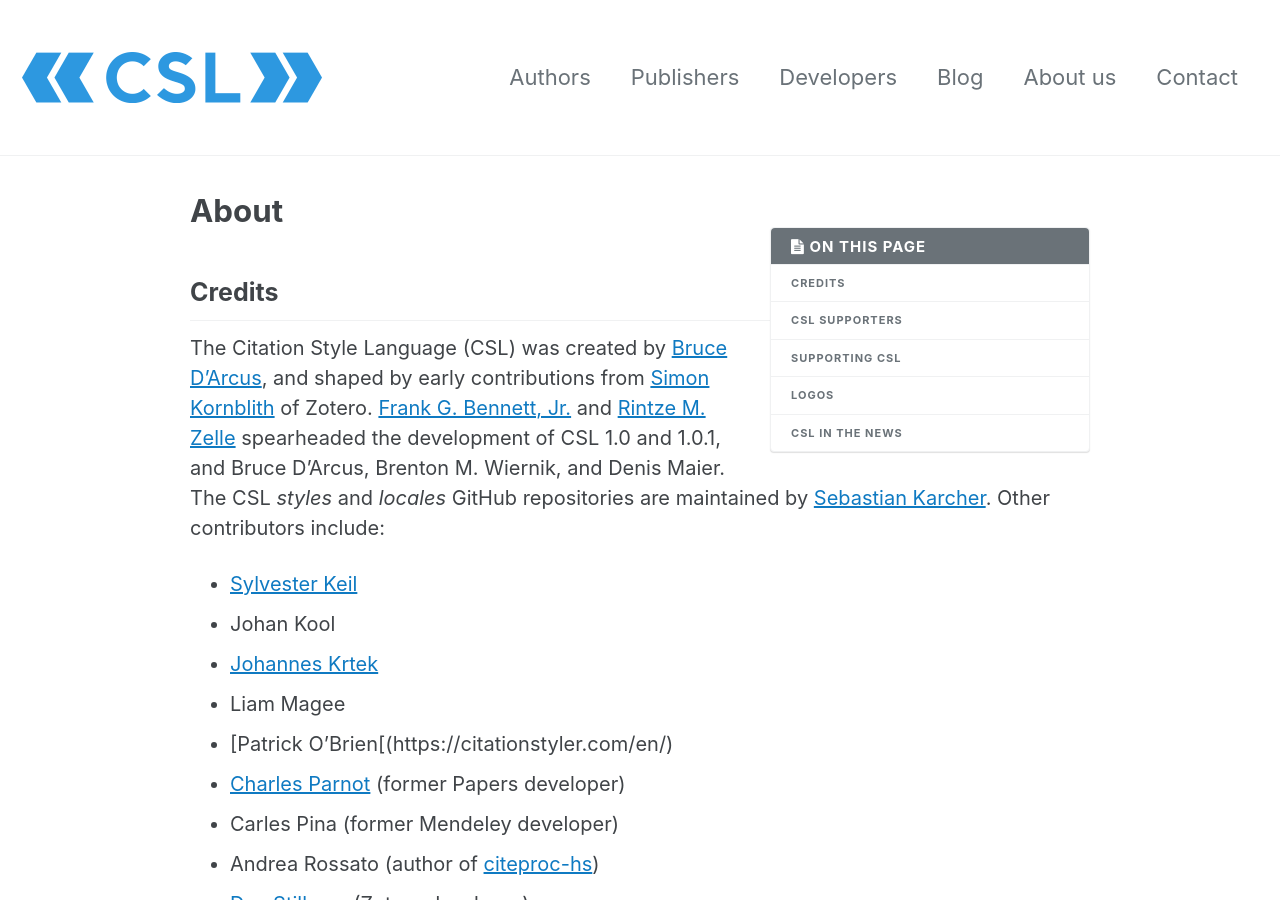
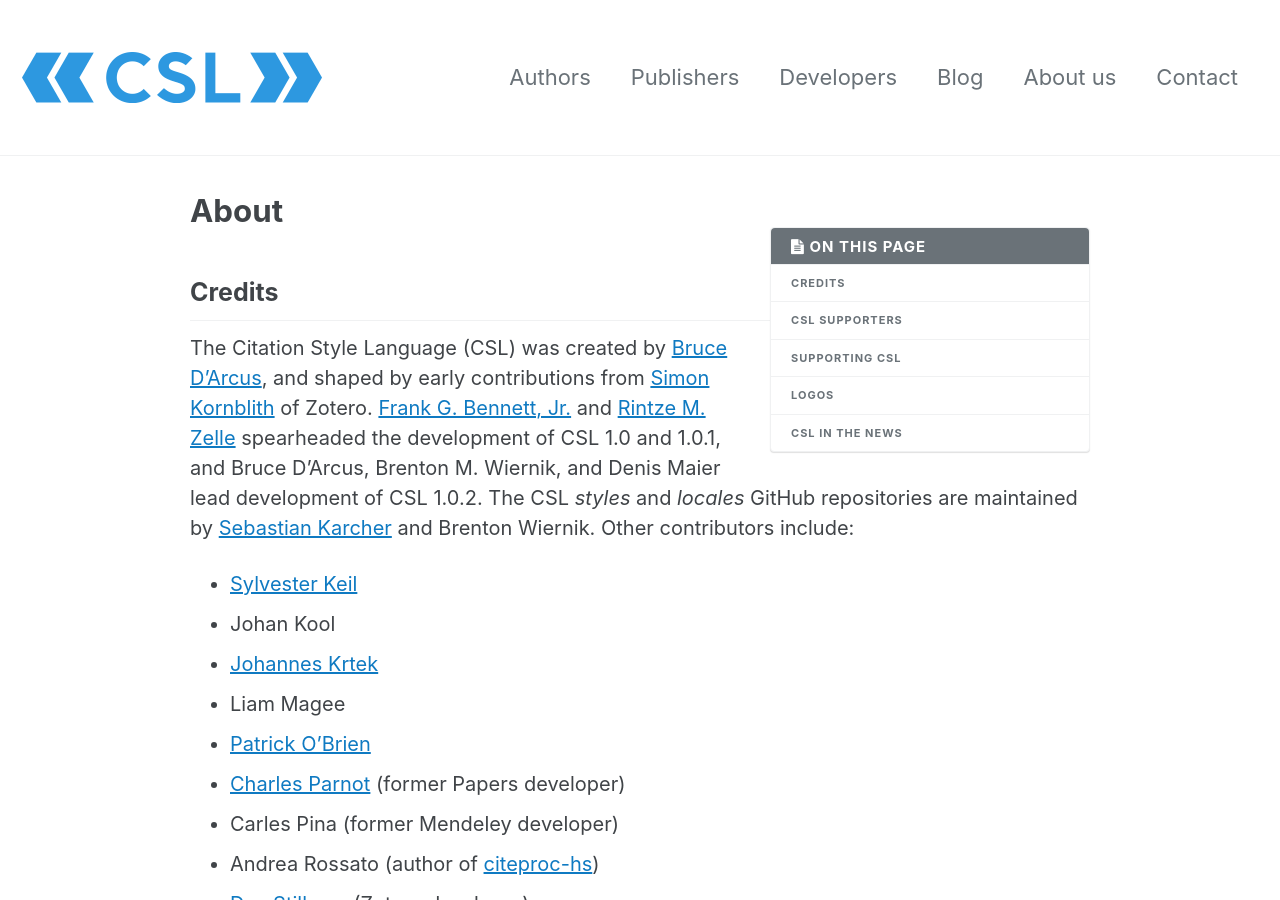
Before and after one commit to citation-style-language/citation-style-language.github.io, a Jekyll site: the page built from _pages/about.md, in a window 1280 px wide and 900 px high. Built offline with Jekyll 4.4.1, drawn with Linux system fonts in a browser that asks for light colours.

Commit message:
Fix typo and incomplete sentences

```diff
--- a/_pages/about.md
+++ b/_pages/about.md
@@ -8,15 +8,14 @@
 ## Credits
 
 The Citation Style Language (CSL) was created by [Bruce D'Arcus](https://twitter.com/bdarcus), and shaped by early contributions from [Simon Kornblith](https://twitter.com/skornblith) of Zotero.
-[Frank G. Bennett, Jr.](https://twitter.com/fgbjr) and [Rintze M. Zelle](https://twitter.com/rintzezelle) spearheaded the development of CSL 1.0 and 1.0.1, and Bruce D'Arcus, Brenton M. Wiernik, and Denis Maier.
-The CSL _styles_ and _locales_ GitHub repositories are maintained by [Sebastian Karcher](https://fediscience.org/@adam42smith).
-Other contributors include:
+[Frank G. Bennett, Jr.](https://twitter.com/fgbjr) and [Rintze M. Zelle](https://twitter.com/rintzezelle) spearheaded the development of CSL 1.0 and 1.0.1, and Bruce D'Arcus, Brenton M. Wiernik, and Denis Maier lead development of CSL 1.0.2.
+The CSL _styles_ and _locales_ GitHub repositories are maintained by [Sebastian Karcher](https://fediscience.org/@adam42smith) and Brenton Wiernik. Other contributors include:
 
 * [Sylvester Keil](https://twitter.com/1nukshuk)
 * Johan Kool
 * [Johannes Krtek](https://twitter.com/johanneskrtek)
 * Liam Magee
-* [Patrick O'Brien[(https://citationstyler.com/en/)
+* [Patrick O'Brien](https://citationstyler.com/en/)
 * [Charles Parnot](https://twitter.com/cparnot) (former Papers developer)
 * Carles Pina (former Mendeley developer)
 * Andrea Rossato (author of [citeproc-hs](http://hackage.haskell.org/package/citeproc-hs))
```
